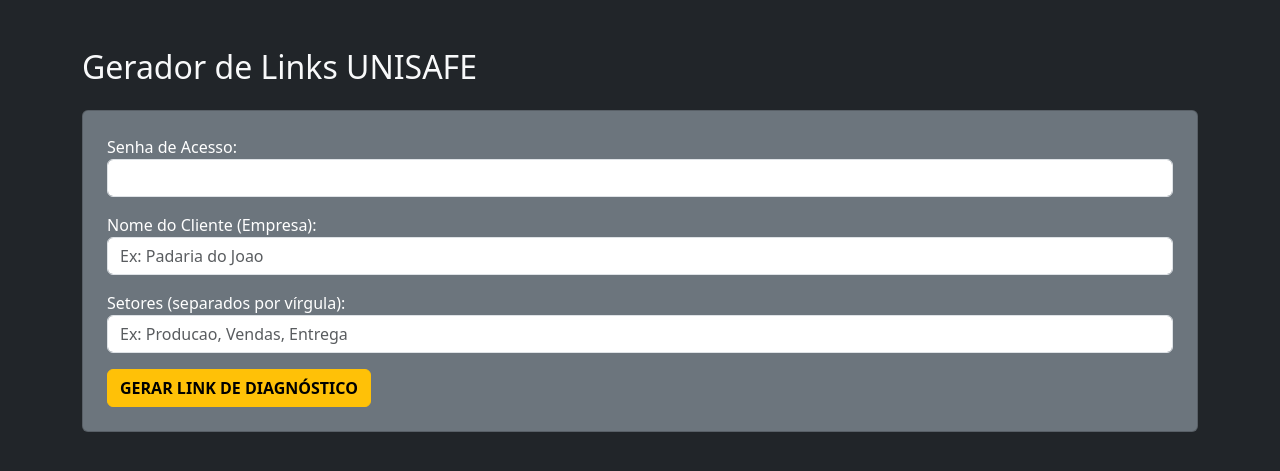
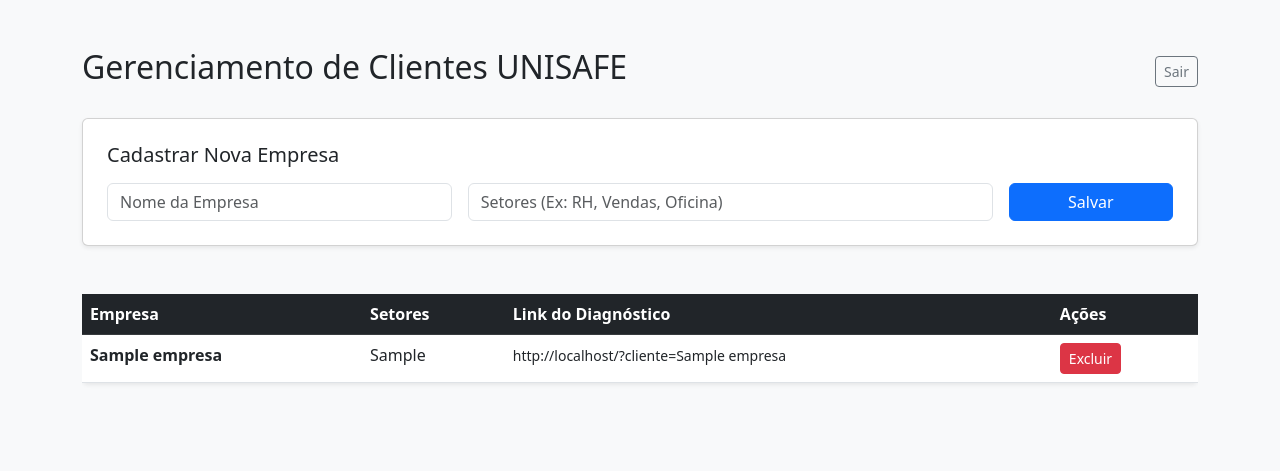
Before and after one commit to VictorITK/diagnostico-unisafe, a Flask app: page /admin in a window 1280 px wide. Shown: the top 471 px of the page. Run offline with Flask 3, Linux system fonts and the light colour scheme; the visitor is signed in with stand-in values (Sample User, id 1); tables that the repository leaves empty hold one stand-in row (values such as "Sample post").

Commit message:
Update admin panel layout and form elements

```diff
--- a/templates/admin.html
+++ b/templates/admin.html
@@ -2,39 +2,55 @@
 <html lang="pt-br">
 <head>
     <meta charset="UTF-8">
-    <title>Painel Admin - UNISAFE</title>
+    <title>Painel UNISAFE - Gestão</title>
     <link href="https://cdn.jsdelivr.net/npm/bootstrap@5.3.0/dist/css/bootstrap.min.css" rel="stylesheet">
 </head>
-<body class="bg-dark text-light">
+<body class="bg-light">
     <div class="container mt-5">
-        <h2 class="mb-4">Gerador de Links UNISAFE</h2>
+        <div class="d-flex justify-content-between align-items-center mb-4">
+            <h2>Gerenciamento de Clientes UNISAFE</h2>
+            <a href="/" class="btn btn-outline-secondary btn-sm">Sair</a>
+        </div>
 
-        <div class="card bg-secondary text-white p-4 mb-4">
-            <form method="POST">
-                <div class="mb-3">
-                    <label>Senha de Acesso:</label>
-                    <input type="password" name="senha" class="form-control" required>
+        <div class="card shadow-sm p-4 mb-5">
+            <h5 class="mb-3">Cadastrar Nova Empresa</h5>
+            <form method="POST" class="row g-3">
+                <div class="col-md-4">
+                    <input type="text" name="nome_cliente" class="form-control" placeholder="Nome da Empresa" required>
                 </div>
-                <div class="mb-3">
-                    <label>Nome do Cliente (Empresa):</label>
-                    <input type="text" name="nome_cliente" class="form-control" placeholder="Ex: Padaria do Joao" required>
+                <div class="col-md-6">
+                    <input type="text" name="setores" class="form-control" placeholder="Setores (Ex: RH, Vendas, Oficina)" required>
                 </div>
-                <div class="mb-3">
-                    <label>Setores (separados por vírgula):</label>
-                    <input type="text" name="setores" class="form-control" placeholder="Ex: Producao, Vendas, Entrega" required>
+                <div class="col-md-2">
+                    <button type="submit" class="btn btn-primary w-100">Salvar</button>
                 </div>
-                <button type="submit" class="btn btn-warning fw-bold">GERAR LINK DE DIAGNÓSTICO</button>
             </form>
         </div>
 
-        {% if mensagem %}
-        <div class="alert alert-info">
-            {{ mensagem }} <br>
-            {% if link %}
-            <strong>Link para o cliente:</strong> <input type="text" class="form-control" value="{{ link }}" readonly>
-            {% endif %}
+        <div class="table-responsive">
+            <table class="table table-hover bg-white shadow-sm rounded">
+                <thead class="table-dark">
+                    <tr>
+                        <th>Empresa</th>
+                        <th>Setores</th>
+                        <th>Link do Diagnóstico</th>
+                        <th>Ações</th>
+                    </tr>
+                </thead>
+                <tbody>
+                    {% for id, nome, setores in empresas %}
+                    <tr>
+                        <td><strong>{{ nome }}</strong></td>
+                        <td>{{ setores }}</td>
+                        <td><small>{{ host }}?cliente={{ nome }}</small></td>
+                        <td>
+                            <a href="/deletar/{{ id }}" class="btn btn-danger btn-sm">Excluir</a>
+                        </td>
+                    </tr>
+                    {% endfor %}
+                </tbody>
+            </table>
         </div>
-        {% endif %}
     </div>
 </body>
 </html>
```
